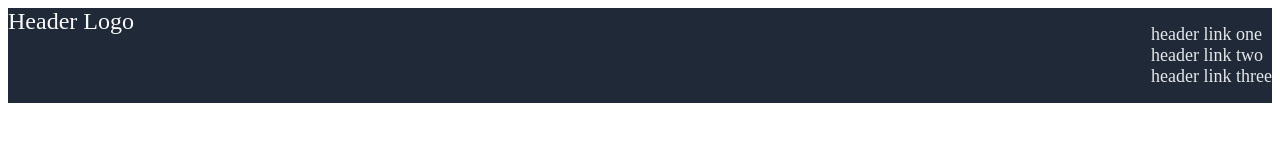
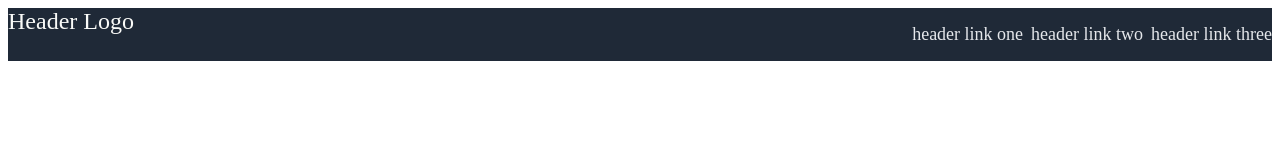
Before and after one commit to Facumasa/landing-page, a plain HTML site: page index.html in a window 1280 px wide. Drawn offline with Linux system fonts and the light colour scheme.

Commit message:
Header links into flex style

```diff
--- a/style.css
+++ b/style.css
@@ -9,6 +9,10 @@
     font-size: 24px;
 }
 
+.left {
+    display: flex;
+    gap: 8px;
+}
 
 
 /* remove underline from links, dots from list */
```
Also changed, not shown: index.html (+0 -1 lines).
